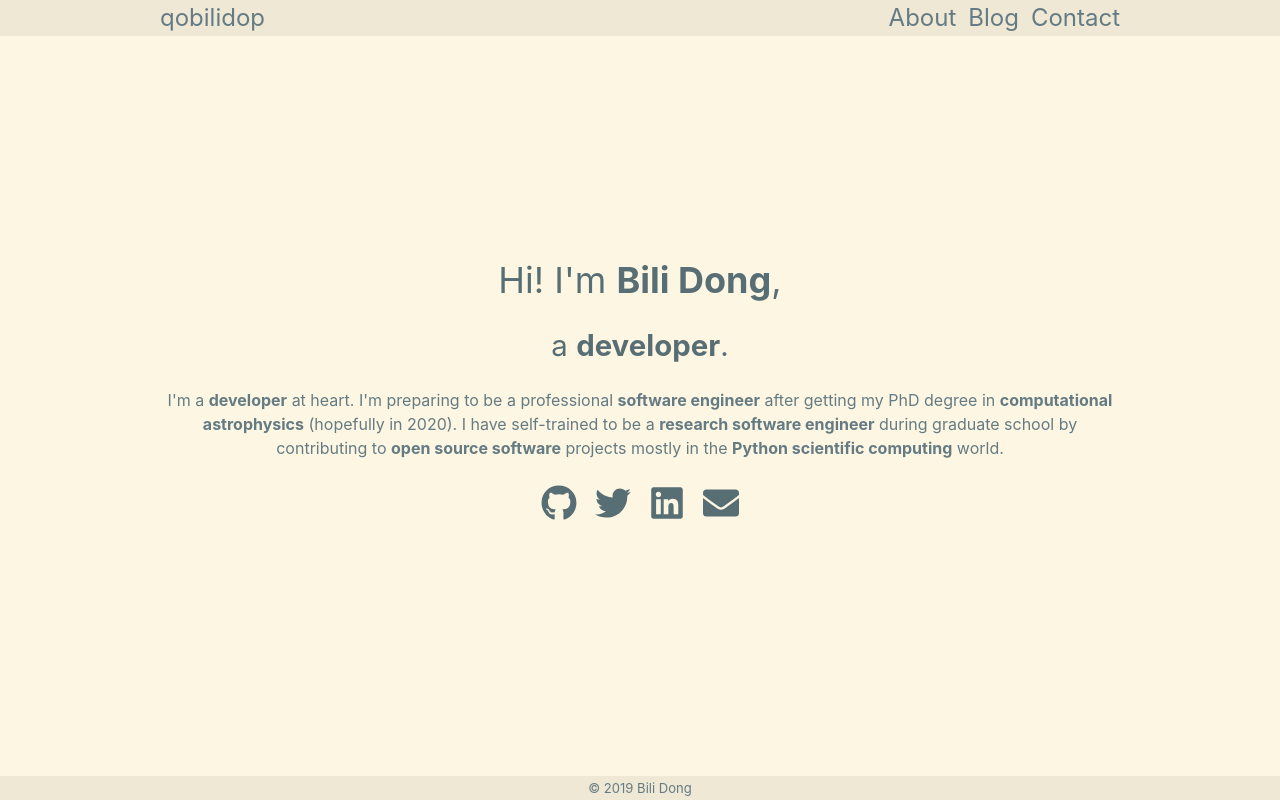
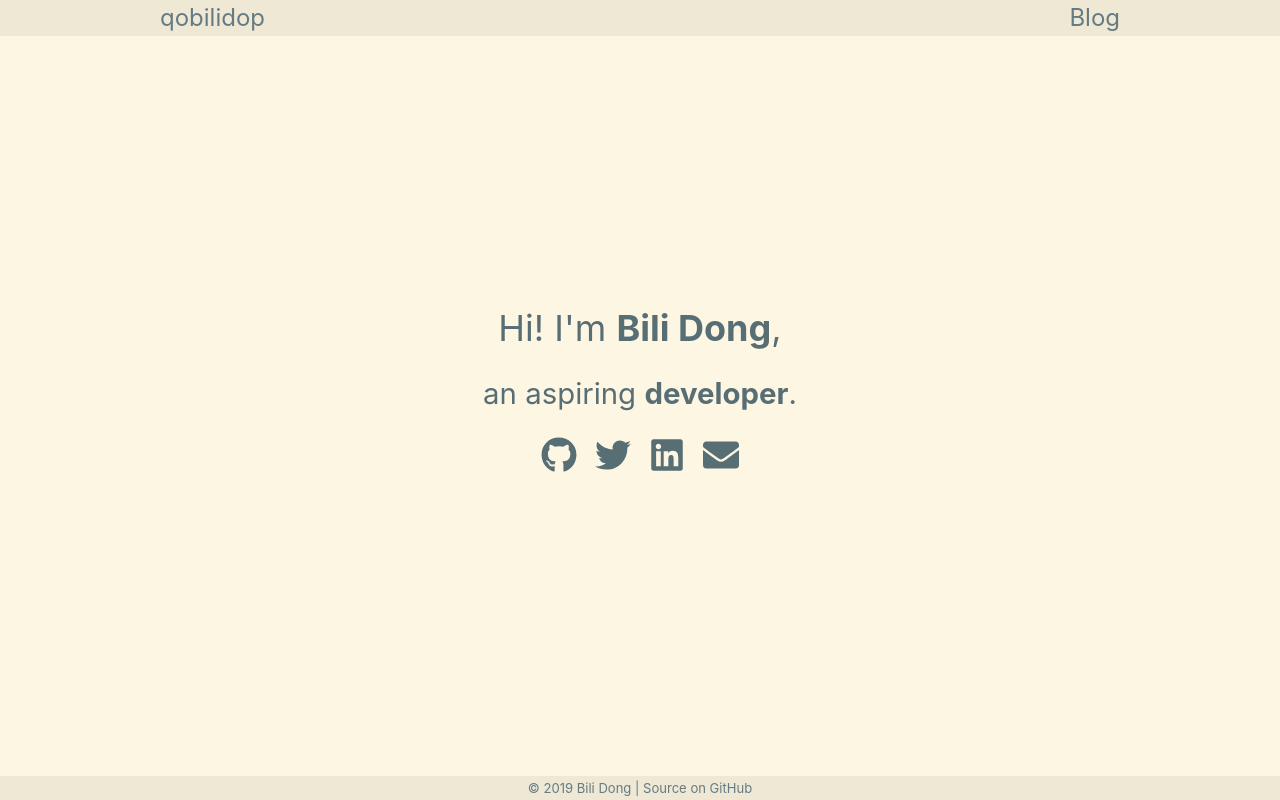
Before and after one commit to qobilidop/site, a Gatsby site: page / in a window 1280 px wide. Built offline with nearby package versions, Linux system fonts and the light colour scheme; Gatsby itself is replaced by a stand-in of ours; some packages are replaced by stand-ins of ours.

Commit message:
Tweak here and there
These tweaks were made a while ago and I don't remember all the details why they were made. I have the feeling I was up to something. But they look good. So I decided to resume here.

```diff
--- /dev/null
+++ b/content/blog/2019/hello.md
@@ -0,0 +1,6 @@
+---
+title: Hello World
+date: 2019-07-07
+---
+
+I must write, and here I come.
--- a/src/components/layout.jsx
+++ b/src/components/layout.jsx
@@ -24,26 +24,24 @@ const Page = styled.div`
   align-items: center;
 `;
 
-const HeaderBanner = styled.header`
+const Banner = styled.div`
   grid-column-start: 1;
   grid-column-end: -1;
-  grid-row-start: 1;
-  grid-row-end: 2;
   width: 100%;
   height: 100%;
   background: ${theme.color.hightlight};
+  background-blend-mode: normal;
   z-index: 1;
-`;
+`
 
-const FooterBanner = styled.header`
-  grid-column-start: 1;
-  grid-column-end: -1;
+const HeaderBanner = styled(Banner)`
+  grid-row-start: 1;
+  grid-row-end: 2;
+`
+
+const FooterBanner = styled(Banner)`
   grid-row-start: -2;
   grid-row-end: -1;
-  width: 100%;
-  height: 100%;
-  background: ${theme.color.hightlight};
-  z-index: 1;
 `;
 
 const Header = styled.header`
@@ -73,6 +71,10 @@ const Footer = styled.footer`
   z-index: 2;
   text-align: center;
   ${muteLink}
+  p {
+    margin: 0;
+    font-size: inherit;
+  }
 `;
 
 const Layout = ({ children }) => {
@@ -115,14 +117,12 @@ const Layout = ({ children }) => {
             <NavLink to="/">{data.site.siteMetadata.title}</NavLink>
           </Nav>
           <Nav>
-            <NavLink to="/about">About</NavLink>
             <NavLink to="/blog">Blog</NavLink>
-            <NavLink to="/contact">Contact</NavLink>
           </Nav>
         </Header>
         <Main>{children}</Main>
         <Footer>
-          <a href="https://github.com/qobilidop/site">&copy; {new Date().getFullYear()} Bili Dong</a>
+          <p>&copy; {new Date().getFullYear()} <a href="https://www.qobilidop.dev">Bili Dong</a> | <a href="https://github.com/qobilidop/site">Source on GitHub</a></p>
         </Footer>
         <FooterBanner />
       </Page>
@@ -131,8 +131,9 @@ const Layout = ({ children }) => {
 }
 
 export const Cover = styled.div`
-  width: 100%;
+  max-width: 640px;
   height: 100%;
+  margin: auto;
   display: flex;
   flex-direction: column;
   justify-content: center;
--- a/src/pages/index.jsx
+++ b/src/pages/index.jsx
@@ -10,8 +10,7 @@ const IndexPage = () => (
       <h1>
         Hi! I'm <strong>Bili Dong</strong>,
       </h1>
-      <h2>a <strong>developer</strong>.</h2>
-      <p>I'm a <strong>developer</strong> at heart. I'm preparing to be a professional <strong>software engineer</strong> after getting my PhD degree in <strong>computational astrophysics</strong> (hopefully in 2020). I have self-trained to be a <strong>research software engineer</strong> during graduate school by contributing to <strong>open source software</strong> projects mostly in the <strong>Python scientific computing</strong> world.</p>
+      <h2>an aspiring <strong>developer</strong>.</h2>
       <h1>
         <Nav>
           <NavA href="https://github.com/qobilidop">
--- a/src/utils/typography.js
+++ b/src/utils/typography.js
@@ -21,10 +21,10 @@ const typography = new Typography({
     body: {
       background: theme.color.background
     },
-    "::-moz-selection": {
+    "::selection": {
       background: theme.color.hightlight
     },
-    "::selection": {
+    "::-moz-selection": {
       background: theme.color.hightlight
     },
     "h1, h2, h3, h4, h5, h6": {
```
Also changed, not shown: src/pages/404.jsx (+7 -3 lines), src/pages/about.jsx (deleted, +0 -11 lines), src/pages/contact.jsx (deleted, +0 -11 lines), content/test.md (renamed from content/blog/2000/test.md).
